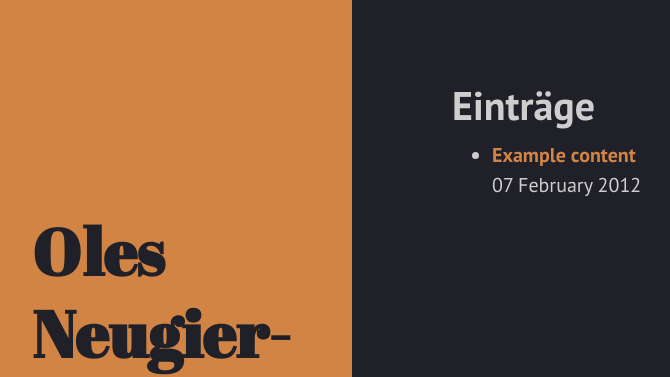
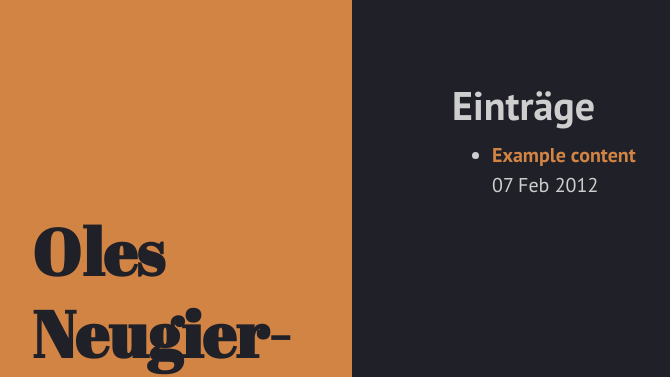
Before and after one commit to SpeedyNurBesser/speedynurbesser.github.io, a Jekyll site: the page built from allPosts.html, in a window 1280 px wide. Shown: the top 377 px of the page, without its empty margins (8-678 px from the left). Built offline with Jekyll 4.4.1, drawn with Linux system fonts in a browser that asks for light colours.

Commit message:
changed allPosts dates

```diff
--- a/allPosts.html
+++ b/allPosts.html
@@ -13,7 +13,7 @@ title: Einträge
         </a>
       </b>
       <br>
-      <time datetime="{{ post.date | date: "%Y-%m-%d" }}">{{ post.date | date_to_long_string }}</time>
+      <time datetime="{{ post.date | date: "%Y-%m-%d" }}">{{ post.date | date_to_string }}</time>
       <br>
       <br>
 
```
